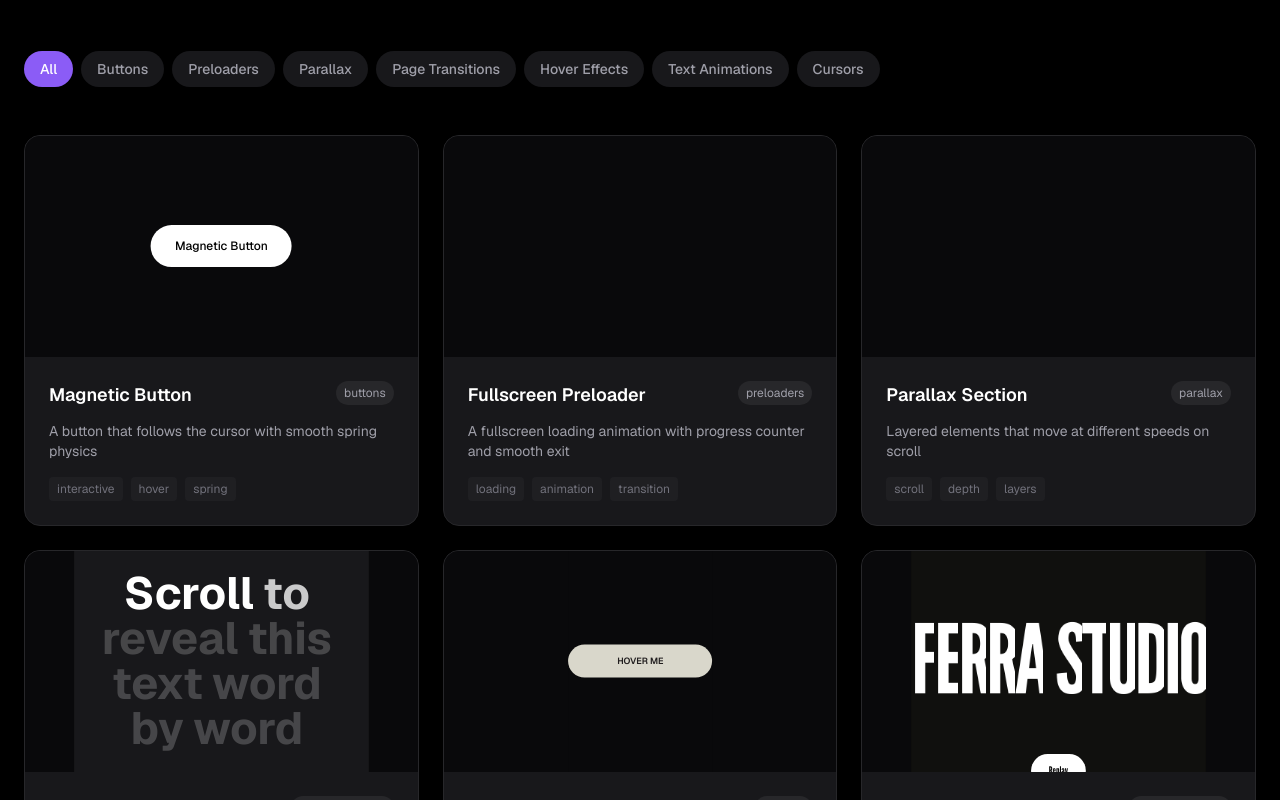
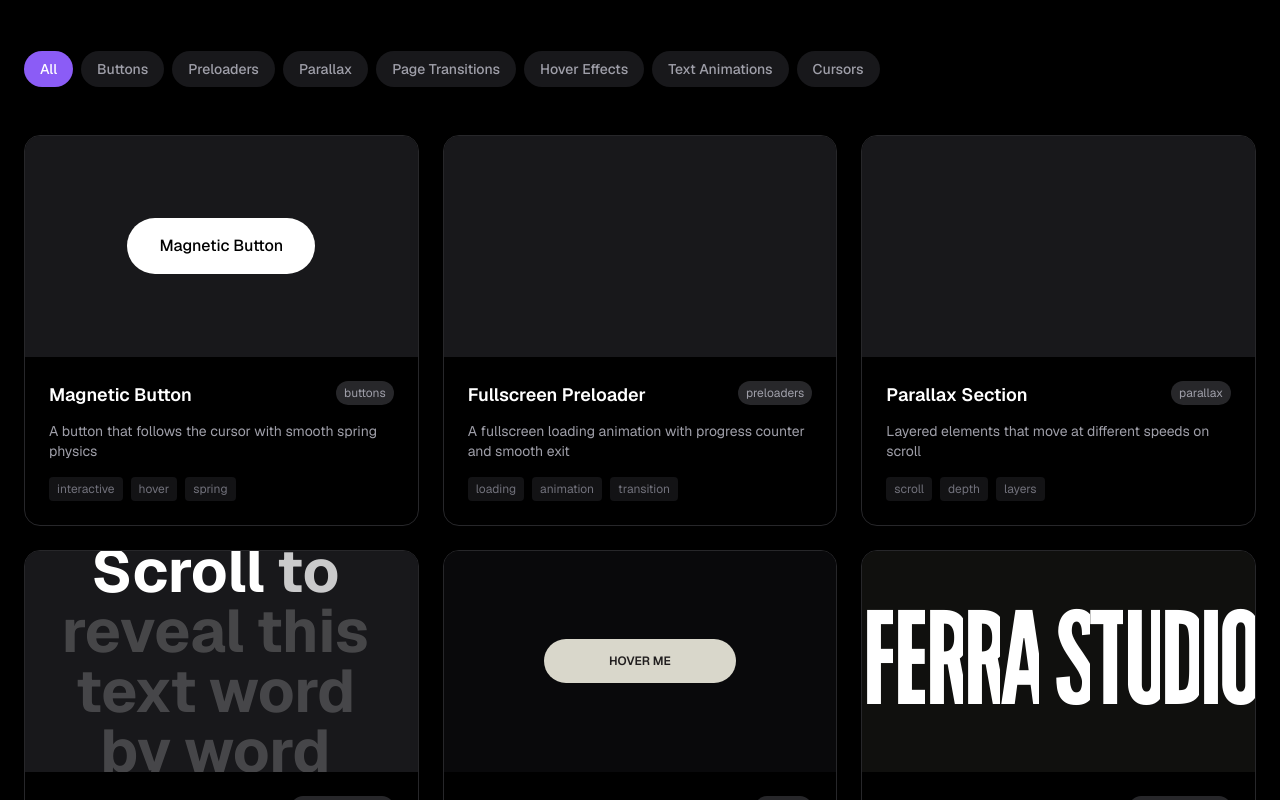
Before and after one commit to fogelmark/design-lib, a Next.js app: page / in a window 1280 px wide. Shown: the part 360-1160 px from the top of the page. Built offline with nearby package versions, Linux system fonts and the light colour scheme.

Commit message:
removed scale on card preview

```diff
--- a/components/component-card.tsx
+++ b/components/component-card.tsx
@@ -21,13 +21,12 @@ export default function ComponentCard({ component, index }: ComponentCardProps)
       }}
     >
       <Link href={`/component/${component.id}`}>
-        <div className="group relative bg-zinc-900 rounded-2xl overflow-hidden border border-zinc-800 hover:border-zinc-700 transition-all duration-300">
+        <div className="group relative rounded-2xl overflow-hidden border border-zinc-800 hover:border-zinc-700 transition-all duration-300">
           {/* Preview container */}
-          <div className="aspect-video bg-zinc-950 relative overflow-hidden flex items-center justify-center">
-            <div className="absolute inset-0 flex items-center justify-center pointer-events-none scale-75">
+          <div className="aspect-video relative overflow-hidden flex items-center justify-center bg-zinc-900">
+            <div className="absolute inset-0 flex items-center justify-center pointer-events-none">
               <component.component />
             </div>
-            <div className="absolute inset-0 bg-linear-to-t from-zinc-900 via-transparent opacity-0 group-hover:opacity-100 transition-opacity duration-300" />
           </div>
 
           {/* Card content */}
--- a/components/showcase/buttons/button-text-slide/button-text-slide-demo.tsx
+++ b/components/showcase/buttons/button-text-slide/button-text-slide-demo.tsx
@@ -4,7 +4,7 @@ import { ButtonTextSlide } from "./button-text-slide"
 
 export default function ButtonTextSlideDemo() {
   return (
-    <div className="flex min-h-screen items-center justify-center bg-zinc-950">
+    <div className="flex min-h-100 w-full items-center justify-center bg-zinc-950">
       <ButtonTextSlide>hover me</ButtonTextSlide>
     </div>
   )
--- a/components/showcase/buttons/magnetic-button/magnetic-button.tsx
+++ b/components/showcase/buttons/magnetic-button/magnetic-button.tsx
@@ -29,7 +29,7 @@ export default function MagneticButton() {
   };
 
   return (
-    <div className="flex items-center justify-center min-h-75">
+    <div className="flex items-center justify-center min-h-100">
       <motion.button
         ref={ref}
         onMouseMove={handleMouseMove}
```
